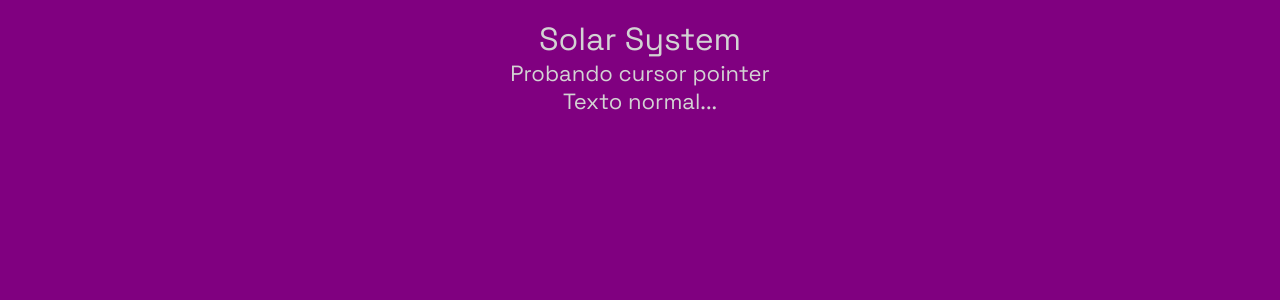
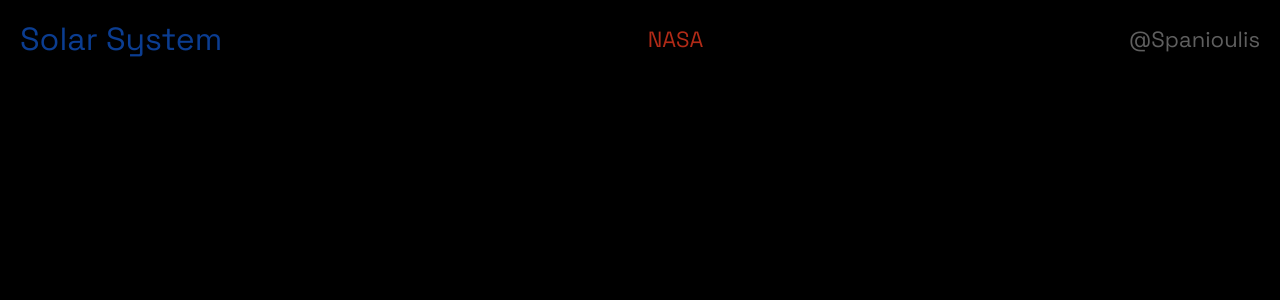
Before and after one commit to Spanioulis/solar-system, a Next.js app: page / in a window 1280 px wide. Shown: the top 300 px of the page. Built offline with nearby package versions, Linux system fonts and the light colour scheme.

Commit message:
style: complete variables and mixins

```diff
--- a/src/Home.module.scss
+++ b/src/Home.module.scss
@@ -1,10 +1,29 @@
+.header {
+   @include container;
+   @include f-normal;
+
+   color: $white;
+
+   .navbar {
+      @include flexbox(flex, row, nowrap, space-between, center);
+      // @include neo(50px, 21px);
+      @include richtext;
+
+      h1 {
+         @include f-big;
+         color: $blue;
+      }
+
+      a {
+         color: $red;
+
+         &.second-anchor {
+            color: $darkergray;
+         }
+      }
+   }
+}
+
 .main {
    @include container;
-   @include f-normal;
-   @include flexbox(flex, column, nowrap, space-between, center);
-   // @include neo(50px, 21px);
-
-   h1 {
-      @include f-big;
-   }
 }
--- a/src/app/page.js
+++ b/src/app/page.js
@@ -2,10 +2,24 @@ import styles from '../Home.module.scss';
 
 export default function Home() {
    return (
-      <main className={styles.main}>
-         <h1>Solar System</h1>
-         <a>Probando cursor pointer</a>
-         <p>Texto normal...</p>
-      </main>
+      <>
+         <header className={styles.header}>
+            <nav className={styles.navbar}>
+               <h1>Solar System</h1>
+               <a href="https://www.nasa.gov/" target="_blank" rel="noreferrer noopener">
+                  NASA
+               </a>
+               <a
+                  href="https://spanioulis.dev/"
+                  target="_blank"
+                  rel="noreferrer noopener"
+                  className={styles['second-anchor']}
+               >
+                  @Spanioulis
+               </a>
+            </nav>
+         </header>
+         <main className={styles.main}></main>
+      </>
    );
 }
--- a/src/styles/globals.scss
+++ b/src/styles/globals.scss
@@ -4,11 +4,6 @@
 // basic global styles
 @import 'globals/base';
 
-//? colors
-$primary-color: purple;
-$secondary-color: lightgray;
-
 body {
-   background-color: $primary-color;
-   color: $secondary-color;
+   background-color: $black;
 }
--- a/src/styles/settings/__settings.scss
+++ b/src/styles/settings/__settings.scss
@@ -3,3 +3,4 @@
 @import 'neo';
 @import 'spacing';
 @import 'text';
+@import 'variables';
--- a/src/styles/settings/_text.scss
+++ b/src/styles/settings/_text.scss
@@ -12,8 +12,7 @@
 
 @mixin f-medium {
    font-size: 1.125rem; // 18px
-   line-height: 1.375rem;
-   /* 22px */
+   line-height: 1.375rem; // 22px
    font-weight: 300;
 }
 
@@ -32,7 +31,7 @@
 // TODO -> Qué es? Mirarlo en el proyecto.
 @mixin richtext {
    a {
-      opacity: 0.3;
+      opacity: 0.7;
 
       &:hover,
       &:active,
@@ -41,21 +40,4 @@
          @include underline;
       }
    }
-
-   p {
-      padding-bottom: 1em;
-   }
-
-   img {
-      width: 31vw;
-      height: auto;
-      margin-top: 5rem;
-      margin-bottom: 5rem;
-   }
-
-   p:first-of-type {
-      img {
-         margin-top: 0;
-      }
-   }
 }
--- /dev/null
+++ b/src/styles/settings/_variables.scss
@@ -0,0 +1,14 @@
+// Colors
+$blue: #0b3d91;
+$bluelight: #5d7fb9;
+$red: #fc3d21;
+$black: #000000;
+$white: #ffffff;
+$gray: #eeeeee;
+$darkgray: #cacaca;
+$darkergray: #888888;
+
+// Spacing
+$spacing-small: 8px;
+$spacing-medium: 16px;
+$spacing-large: 24px;
```
